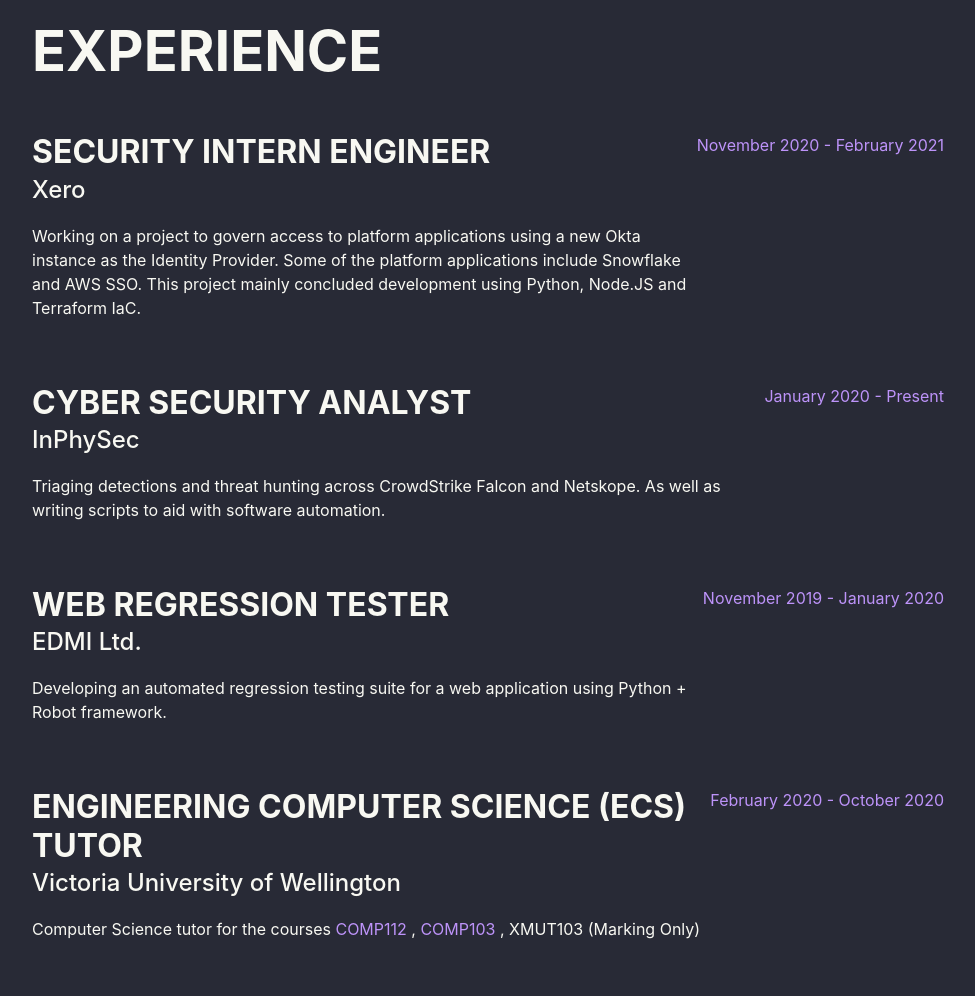
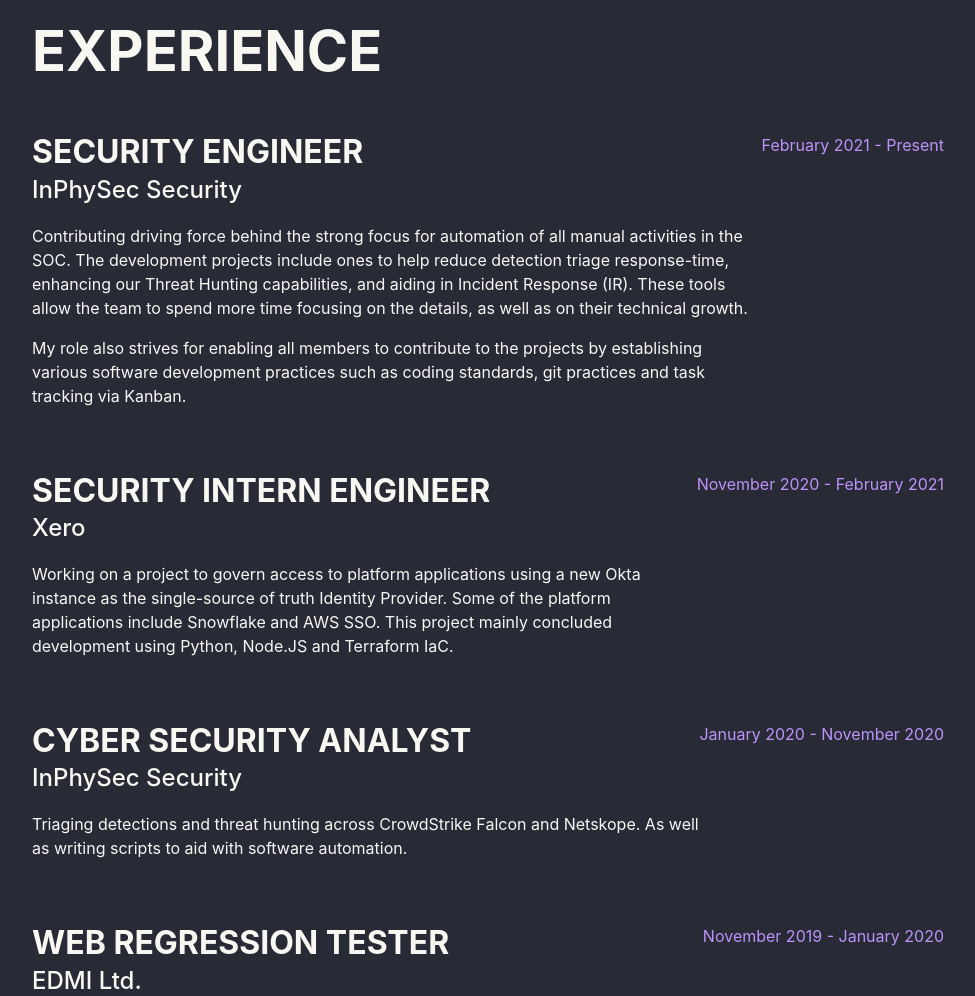
Before and after one commit to scottzach1/scottzach1.github.io, a plain HTML site: page index.html in a window 1280 px wide. Shown: the part 2480-3476 px from the top of the page, without its empty margins (288-1263 px from the left). Drawn offline with nearby package versions, Linux system fonts and the light colour scheme; a web font is replaced by a local one.

Commit message:
Update experience for security engineer at InPhySec

```diff
--- a/index.html
+++ b/index.html
@@ -146,19 +146,28 @@
                     <h2 class="mb-5">Experience</h2>
                     <div class="d-flex flex-column flex-md-row justify-content-between mb-5">
                         <div class="flex-grow-1">
+                            <h3 class="mb-0">Security Engineer</h3>
+                            <div class="subheading mb-3">InPhySec Security</div>
+                            <p>Contributing driving force behind the strong focus for automation of all manual activities in the SOC. The development projects include ones to help reduce detection triage response-time, enhancing our Threat Hunting capabilities, and aiding in Incident Response (IR). These tools allow the team to spend more time focusing on the details, as well as on their technical growth.</p>
+                            <p>My role also strives for enabling all members to contribute to the projects by establishing various software development practices such as coding standards, git practices and task tracking via Kanban.</p>
+                        </div>
+                        <div class="flex-shrink-0"><span class="text-primary">February 2021 - Present</span></div>
+                    </div>
+                    <div class="d-flex flex-column flex-md-row justify-content-between mb-5">
+                        <div class="flex-grow-1">
                             <h3 class="mb-0">Security Intern Engineer</h3>
                             <div class="subheading mb-3">Xero</div>
-                            <p>Working on a project to govern access to platform applications using a new Okta instance as the Identity Provider. Some of the platform applications include Snowflake and AWS SSO. This project mainly concluded development using Python, Node.JS and Terraform IaC.</p>
+                            <p>Working on a project to govern access to platform applications using a new Okta instance as the single-source of truth Identity Provider. Some of the platform applications include Snowflake and AWS SSO. This project mainly concluded development using Python, Node.JS and Terraform IaC.</p>
                         </div>
                         <div class="flex-shrink-0"><span class="text-primary">November 2020 - February 2021</span></div>
                     </div>
                     <div class="d-flex flex-column flex-md-row justify-content-between mb-5">
                         <div class="flex-grow-1">
                             <h3 class="mb-0">Cyber Security Analyst</h3>
-                            <div class="subheading mb-3">InPhySec</div>
+                            <div class="subheading mb-3">InPhySec Security</div>
                             <p>Triaging detections and threat hunting across CrowdStrike Falcon and Netskope. As well as writing scripts to aid with software automation.</p>
                         </div>
-                        <div class="flex-shrink-0"><span class="text-primary">January 2020 - Present</span></div>
+                        <div class="flex-shrink-0"><span class="text-primary">January 2020 - November 2020</span></div>
                     </div>
                     <div class="d-flex flex-column flex-md-row justify-content-between mb-5">
                         <div class="flex-grow-1">
--- a/js/scripts.js
+++ b/js/scripts.js
@@ -9,9 +9,9 @@
     // Smooth scrolling using jQuery easing
     $('a.js-scroll-trigger[href*="#"]:not([href="#"])').click(function () {
         if (
-            location.pathname.replace(/^\//, "") ==
+            location.pathname.replace(/^\//, "") ===
                 this.pathname.replace(/^\//, "") &&
-            location.hostname == this.hostname
+            location.hostname === this.hostname
         ) {
             var target = $(this.hash);
             target = target.length
```
